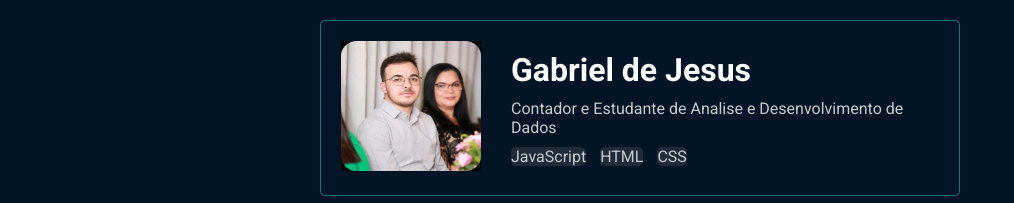
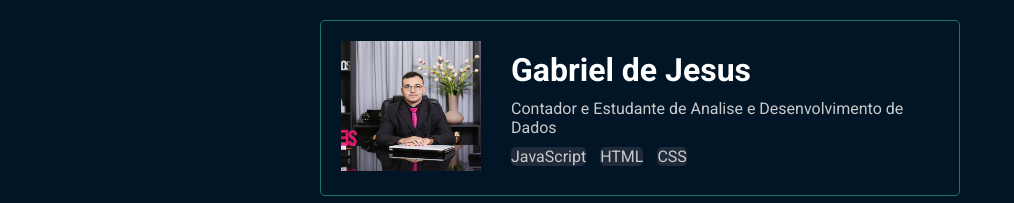
Before and after one commit to GabrieldJesus012/Portfolio, a plain HTML site: page index.html in a window 1280 px wide. Shown: the top 203 px of the page, without its empty margins (0-1014 px from the left). Drawn offline with Linux system fonts and the light colour scheme.

Commit message:
atualizacao

```diff
--- a/index.html
+++ b/index.html
@@ -38,7 +38,7 @@
     <div class="escopo">
         <div id="apresentation">
             <div class="perfil">
-                <img src="Assets/Profile.jpg" alt="">
+                <img src="Assets/Profile.jpeg" alt="">
             </div>
             <div class="text">
                 <h1>Gabriel de Jesus</h1>
```
